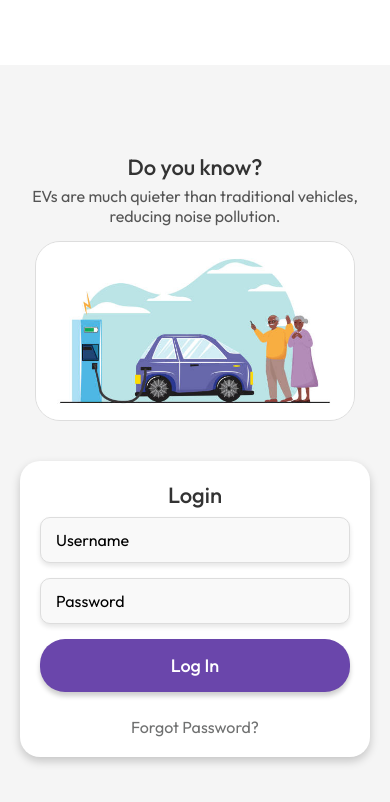
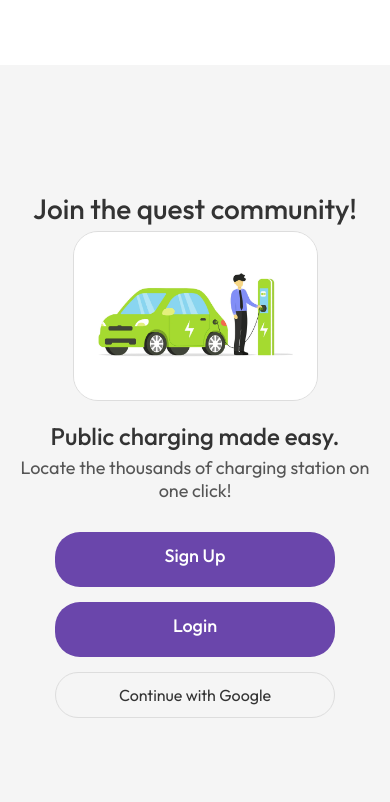
Before and after one commit to divypatel56/EvQuest, a React Native app: screen /AppStart in a window 390 px wide. Shown: the top 802 px of the page. Built offline with nearby package versions, Linux system fonts and the light colour scheme.

Commit message:
Added navigation

```diff
--- a/App.js
+++ b/App.js
@@ -1,4 +1,3 @@
-import { StatusBar } from 'expo-status-bar';
 import { StyleSheet, Text, View } from 'react-native';
 import { useFonts } from 'expo-font';
 import * as SplashScreen from 'expo-splash-screen';
@@ -6,8 +5,11 @@ import { useEffect } from 'react';
 import LoginScreen from './App/Screens/LoginScreen';
 import SignUpScreen from './App/Screens/SignUpScreen';
 import AppStartScreen from './App/Screens/AppStartScreen';
-//  🚗 Did you know ? EVs produce zero tailpipe emissions, making the planet greener!
+import { NavigationContainer } from '@react-navigation/native';
+import { createStackNavigator } from '@react-navigation/stack';
 SplashScreen.preventAutoHideAsync();
+
+const Stack = createStackNavigator();
 
 export default function App() {
   const [loaded, error] = useFonts({
@@ -27,10 +29,13 @@ export default function App() {
   }
   return (
     <View style={styles.container}>
-      <LoginScreen />
-      {/* <SignUpScreen /> */}
-
-      {/* <AppStartScreen /> */}
+      <NavigationContainer>
+        <Stack.Navigator initialRouteName="AppStart">
+          <Stack.Screen name="AppStart" component={AppStartScreen} options={{ headerShown: false }} />
+          <Stack.Screen name="Login" component={LoginScreen} options={{ title: 'Login', headerShown: false }} />
+          <Stack.Screen name="SignUp" component={SignUpScreen} options={{ title: 'Sign Up', headerShown: false }} />
+        </Stack.Navigator>
+      </NavigationContainer>
     </View>
   );
 }
--- a/App/Screens/AppStartScreen.js
+++ b/App/Screens/AppStartScreen.js
@@ -1,10 +1,13 @@
 import { View, Text, Image, StyleSheet, TouchableOpacity, Animated } from 'react-native';
 import React, { useEffect, useRef } from 'react';
+import { useNavigation } from '@react-navigation/native'; // Import useNavigation
+
 
 
 
 export default function AppStartScreen() {
 
+    const navigation = useNavigation(); // Access navigation
     const titleAnim = useRef(new Animated.Value(0)).current;
     const textAnim = useRef(new Animated.Value(0)).current;
     const buttonAnim = useRef(new Animated.Value(0)).current;
@@ -74,10 +77,16 @@ export default function AppStartScreen() {
             </Animated.View>
 
             <Animated.View style={[styles.buttonContainer, { opacity: buttonOpacity }]}>
-                <TouchableOpacity style={styles.button}>
+                <TouchableOpacity
+                    style={styles.button}
+                    onPress={() => navigation.navigate('SignUp')}
+                >
                     <Text style={styles.buttonText}>Sign Up</Text>
                 </TouchableOpacity>
-                <TouchableOpacity style={styles.button} >
+                <TouchableOpacity
+                    style={styles.button}
+                    onPress={() => navigation.navigate('Login')} // Navigate to Login screen
+                >
                     <Text style={styles.buttonText}>Login</Text>
                 </TouchableOpacity>
             </Animated.View>
@@ -140,7 +149,7 @@ const styles = StyleSheet.create({
         alignItems: 'center',
         marginBottom: 15,
         width: '80%',
-        height: 49
+        height: 55
     },
     buttonText: {
         color: '#FFF',
--- a/App/Screens/SignUpScreen.js
+++ b/App/Screens/SignUpScreen.js
@@ -1,7 +1,11 @@
 import React from 'react';
 import { View, Text, TextInput, TouchableOpacity, StyleSheet, Image } from 'react-native';
+import { useNavigation } from '@react-navigation/native'; // Import useNavigation
+
+
 
 const SignUpScreen = () => {
+    const navigation = useNavigation(); // Access navigation
     return (
         <View style={styles.container}>
             <View style={styles.textContainer}>
@@ -21,7 +25,10 @@ const SignUpScreen = () => {
                     <Text style={styles.buttonText}>Sign Up</Text>
                 </TouchableOpacity>
 
-                <TouchableOpacity style={styles.signInButton}>
+                <TouchableOpacity
+                    style={styles.signInButton}
+                    onPress={() => navigation.navigate('Login')}
+                >
                     <Text style={styles.signInText}>Already have an account? Sign In</Text>
                 </TouchableOpacity>
             </View>
--- a/package.json
+++ b/package.json
@@ -12,6 +12,7 @@
     "@expo/metro-runtime": "~3.2.3",
     "@react-navigation/native": "^6.1.18",
     "@react-navigation/native-stack": "^6.11.0",
+    "@react-navigation/stack": "^6.4.1",
     "expo": "~51.0.28",
     "expo-font": "~12.0.10",
     "expo-linear-gradient": "~13.0.2",
```
Also changed, not shown: 1 other file (tests, documents, lock files or other folders).
